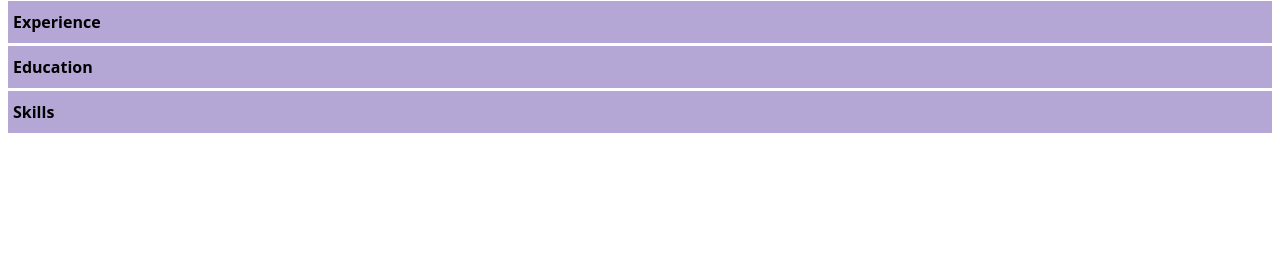
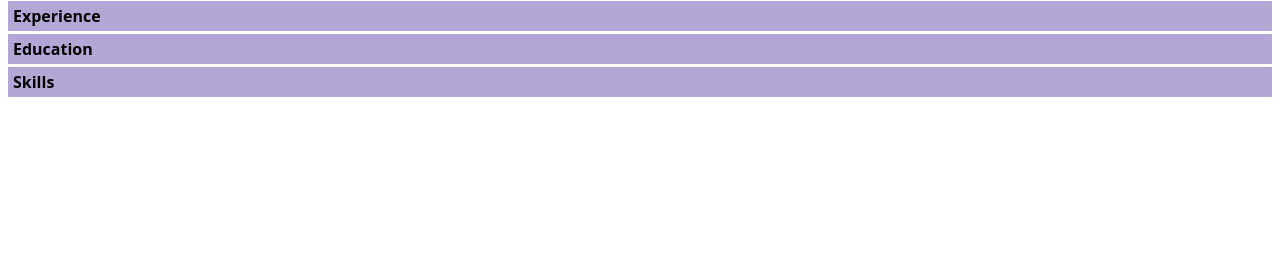
Before and after one commit to elam91/resume_backend, a Django app: template main/templates/main/resume_export.html in a window 1280 px wide. Shown: the part 151-431 px from the top of the page. Run offline with Django 3.2, Linux system fonts and the light colour scheme; the template is opened without the code that fills it, so the values that code supplies are empty.

Commit message:
fix(PMin): return ci and edit export again

```diff
--- a/main/templates/main/resume_export.html
+++ b/main/templates/main/resume_export.html
@@ -90,8 +90,8 @@
 
         .secondary-header {
             background-color: #b4a7d6;
-            padding-top: 10px;
-            padding-bottom: 10px;
+            padding-top: 4px;
+            padding-bottom: 4px;
             padding-left: 5px;
             font-size: 16px;
             margin-top: 1px;
@@ -128,6 +128,7 @@
 
         .flex-row * {
             display: flex;
+            padding: 0;
 
         }
         .flex-col {
@@ -155,8 +156,8 @@
         }
 
         .for-item {
-            margin-bottom: 5px;
-            line-height: 14px;
+            margin-bottom: 2px;
+            line-height: 12px;
         }
 
         .title-name {
```
Also changed, not shown: .github/workflows/ci.yml.
